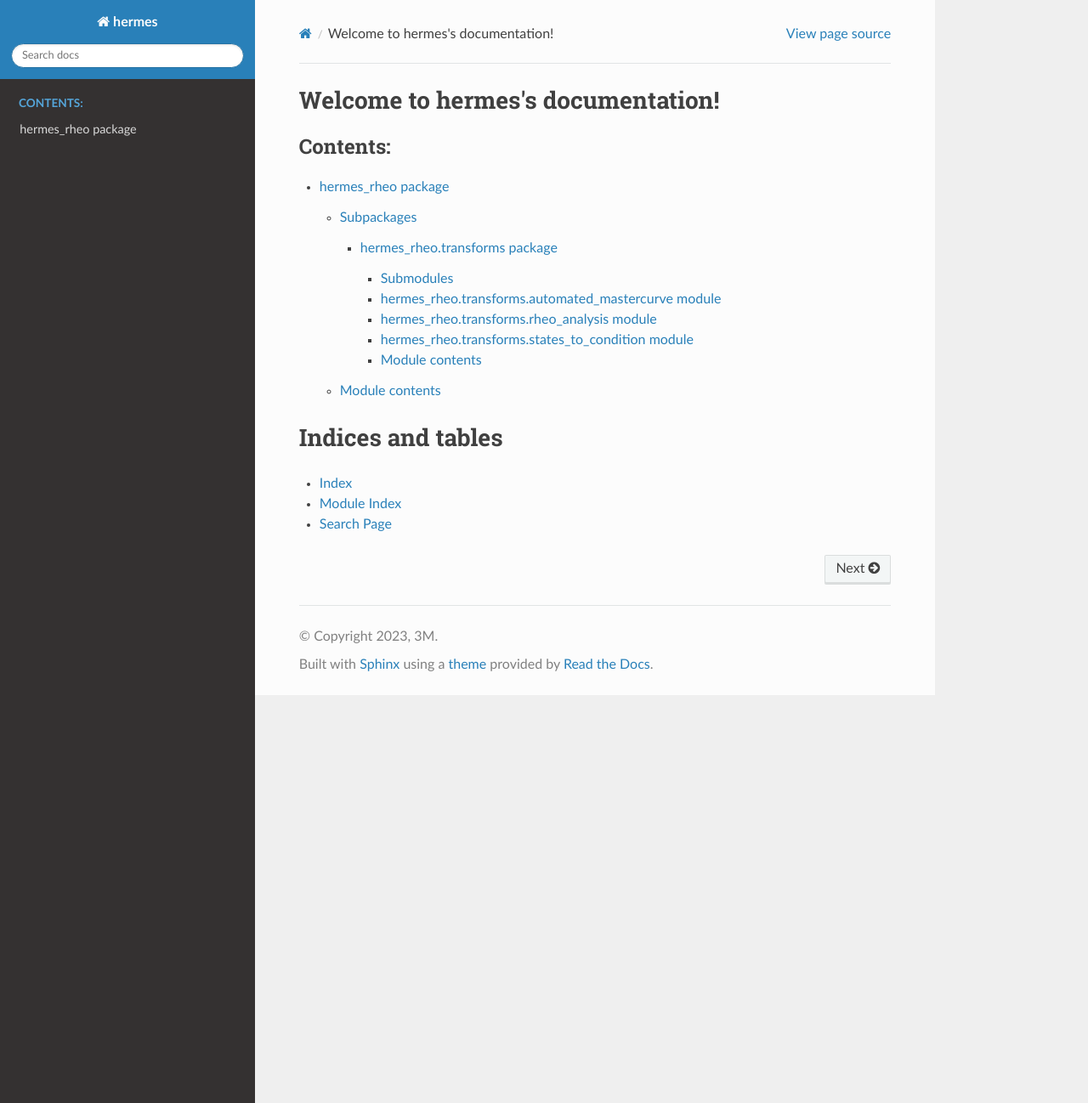
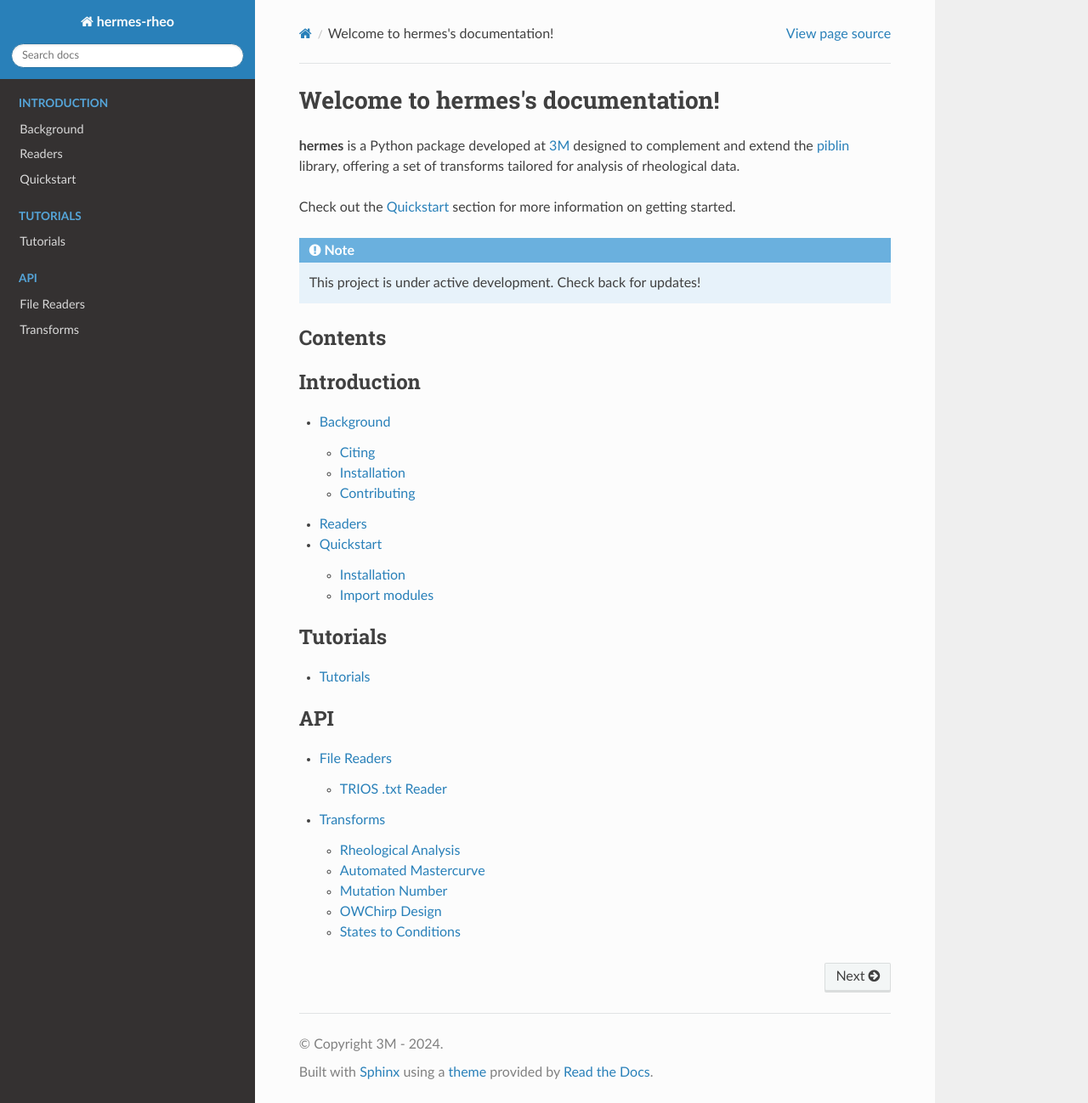
Before and after one commit to 3mcloud/hermes-rheo, a Sphinx documentation site: the page built from docs/source/index.rst, in a window 1280 px wide and 1298 px high. Shown: the whole window at 85% size. Built offline with Sphinx 7.4.7 and the Read the Docs theme 3.1.0, drawn with Linux system fonts in a browser that asks for light colours; pages that are not in the unit, such as notebooks, are missing from menus.

Commit message:
Updated documentation v1.0.10 (#11)
* Fixed Frequency dictionary and add readthedocs.yml

* Upgraded version to start deploying docs

* Updating docs

* More docs

* Updated docs

* Modified azure pipeline to account for modern python versions

* Updaded azure pipeline to reflect OS versions

* Updated python requirements up to 3.12

---------

Co-authored-by: Alessandro Perego <aperego@mmm.com>

```diff
--- /dev/null
+++ b/docs/source/background.rst
@@ -0,0 +1,47 @@
+Background
+==========
+
+The rapid evolution of data science has opened new possibilities for advanced analysis in measurement science,
+particularly within the field of rheology. Despite these advancements, a gap remains between generalized data processing
+techniques and the specific requirements of rheological data analysis. This often leaves researchers searching for specialized
+tools tailored to their unique data challenges.
+
+To address this need, we introduce the `hermes` Python package. Building on the abstraction provided by the
+`piblin <https://github.com/3mcloud/piblin>`_ library, `hermes` offers a comprehensive suite of specialized transforms and
+analytical tools explicitly designed for rheological data. The package enhances research workflows by enabling precise reading,
+visualization, processing, and export of rheological datasets, all within a flexible framework.
+
+Key features of `hermes` include the ability to analyze novel rheological methods such as the
+`Optimal Windowed Chirp (OWChirp) <https://journals.aps.org/prx/abstract/10.1103/PhysRevX.8.041042>`_ technique and the
+`automated, data-driven creation of rheological mastercurves <https://www.cambridge.org/core/journals/data-centric-engineering/article/datadriven-method-for-automated-data-superposition-with-applications-in-soft-matter-science/DA44C868EE1128DD79798653A1376594?utm_campaign=shareaholic&utm_medium=copy_link&utm_source=bookmark>`_. Additionally,
+`hermes` provides an ideal infrastructure for implementing and exploring new analytical rheological techniques.
+These capabilities position `hermes` as a powerful tool for advancing research in rheology, bridging the gap
+between data science and rheological measurement needs.
+
+
+Citing
+------
+
+Publication of this work is forthcoming. For now, if you use this software, please cite it using the metadata in the
+`citation <https://github.com/3mcloud/hermes-rheo/blob/main/CITATION.cff>`_ file.
+
+Installation
+------------
+
+- `hermes` is in the Python Package Index! You can now quickly install it using pip.
+
+.. code-block:: console
+
+   $ pip install hermes-rheo
+
+You can also use pip to download updates:
+
+.. code-block:: console
+
+   $ pip install hermes-rheo --upgrade
+
+Contributing
+------------
+
+Questions, comments, or suggestions can be raised as issues on `GitHub <https://github.com/3mcloud/hermes-rheo>`_
+or emailed directly to aperego[at]mmm.com.
--- a/docs/source/conf.py
+++ b/docs/source/conf.py
@@ -15,10 +15,10 @@ sys.path.insert(0, pathlib.Path(__file__).parents[2].resolve().as_posix())
 
 print("*********")
 
-project = 'hermes'
-copyright = '2023, 3M'
+project = 'hermes-rheo'
+copyright = '3M - 2024'
 author = 'Alessandro Perego, Matthew Mills'
-release = '0.1'
+release = '1.0.10'
 
 # -- General configuration ---------------------------------------------------
 # https://www.sphinx-doc.org/en/master/usage/configuration.html#general-configuration
--- /dev/null
+++ b/docs/source/file_readers.rst
@@ -0,0 +1,15 @@
+File Readers
+================
+
+This section provides detailed documentation for the available file readers in the `hermes_rheo.file_readers` module.
+
+.. note::
+
+   This reader was designed to read `.txt` files generated via the "Export to LIMS" command in TRIOS.
+
+TRIOS .txt Reader
+----------------------
+.. automodule:: hermes_rheo.file_readers.trios_rheo_txt
+   :members: TriosRheoReader
+   :undoc-members:
+   :show-inheritance:
--- a/docs/source/hermes_rheo.rst
+++ /dev/null
@@ -1,19 +0,0 @@
-hermes\_rheo package
-====================
-
-Subpackages
------------
-
-.. toctree::
-   :maxdepth: 4
-
-   hermes_rheo.functions
-   hermes_rheo.transforms
-
-Module contents
----------------
-
-.. automodule:: hermes_rheo
-   :members:
-   :undoc-members:
-   :show-inheritance:
--- a/docs/source/hermes_rheo.transforms.rst
+++ /dev/null
@@ -1,37 +0,0 @@
-hermes\_rheo.transforms package
-===============================
-
-Submodules
-----------
-
-hermes\_rheo.transforms.automated\_mastercurve module
------------------------------------------------------
-
-.. automodule:: hermes_rheo.transforms.automated_mastercurve
-   :members:
-   :undoc-members:
-   :show-inheritance:
-
-hermes\_rheo.transforms.rheo\_analysis module
----------------------------------------------
-
-.. automodule:: hermes_rheo.transforms.rheo_analysis
-   :members:
-   :undoc-members:
-   :show-inheritance:
-
-hermes\_rheo.transforms.states\_to\_condition module
-----------------------------------------------------
-
-.. automodule:: hermes_rheo.transforms.states_to_condition
-   :members:
-   :undoc-members:
-   :show-inheritance:
-
-Module contents
----------------
-
-.. automodule:: hermes_rheo.transforms
-   :members:
-   :undoc-members:
-   :show-inheritance:
--- a/docs/source/index.rst
+++ b/docs/source/index.rst
@@ -1,22 +1,36 @@
-.. hermes documentation master file, created by
-   sphinx-quickstart on Wed Dec  6 15:17:56 2023.
-   You can adapt this file completely to your liking, but it should at least
-   contain the root `toctree` directive.
-
 Welcome to hermes's documentation!
 ==================================
 
+**hermes** is a Python package developed at `3M <https://www.3m.com/3M/en_US/company-us/about-3m/research-development/>`_
+designed to complement and extend the `piblin <https://github.com/3mcloud/piblin>`_ library,
+offering a set of transforms tailored for analysis of rheological data.
+
+Check out the :doc:`quickstart` section for more information on getting started.
+
+.. note::
+
+   This project is under active development. Check back for updates!
+
+Contents
+--------
+
 .. toctree::
-   :maxdepth: 4
-   :caption: Contents:
+   :maxdepth: 2
+   :caption: Introduction
 
-   hermes_rheo
+   background
+   readers
+   quickstart
 
+.. toctree::
+   :maxdepth: 2
+   :caption: Tutorials
 
+   tutorials
 
-Indices and tables
-==================
+.. toctree::
+   :maxdepth: 2
+   :caption: API
 
-* :ref:`genindex`
-* :ref:`modindex`
-* :ref:`search`
+   file_readers
+   transforms
--- a/docs/source/modules.rst
+++ /dev/null
@@ -1,7 +0,0 @@
-hermes_rheo
-===========
-
-.. toctree::
-   :maxdepth: 4
-
-   hermes_rheo
--- /dev/null
+++ b/docs/source/quickstart.rst
@@ -0,0 +1,34 @@
+Quickstart
+==========
+
+.. _installation:
+
+Installation
+------------
+
+To use hermes, first install it using pip:
+
+.. code-block:: console
+
+   pip install hermes-rheo
+
+To update to the latest version, use:
+
+.. code-block:: console
+
+   pip install hermes-rheo --upgrade
+
+
+.. _usage:
+
+Import modules
+------------
+
+Once the package has been installed, you can import its modules and start using them:
+
+.. code-block:: python
+
+   from hermes_rheo.transforms.rheo_analysis import RheoAnalysis
+   from hermes_rheo.transforms.automated_mastercurve import AutomatedMastercurve
+   from hermes_rheo.transforms.mutation_number import MutationNumber
+   from hermes_rheo.transforms.owchirp_generation import OWChirpGeneration
--- /dev/null
+++ b/docs/source/readers.rst
@@ -0,0 +1,15 @@
+Readers
+==========
+
+The `file_readers <https://github.com/3mcloud/hermes-rheo/tree/main/src/hermes_rheo/file_readers>`_
+directory contains an example file reader for rheological data collected using
+`TA TRIOS software <https://www.tainstruments.com/trios-software>`_.
+
+This reader was designed to read `.txt` files generated via the "Export to LIMS" command in TRIOS.
+Starting with TRIOS V5, a new export format, `.json`, has been introduced.
+`See new features here <https://www.tainstruments.com/wp-content/uploads/NewFeaturesTRIOS.pdf>`_.
+A reader for this format is currently in development.
+
+For other formats or instruments, users can develop custom readers while still utilizing
+the package's data transforms for analysis. For assistance in developing a reader for your data format,
+please contact aperego[at]mmm.com.
--- /dev/null
+++ b/docs/source/transforms.rst
@@ -0,0 +1,39 @@
+Transforms
+==============
+
+This section provides detailed documentation for the available transforms in the `hermes_rheo.transforms` module.
+
+Rheological Analysis
+---------------------
+.. automodule:: hermes_rheo.transforms.rheo_analysis
+   :members: RheoAnalysis
+   :undoc-members:
+   :show-inheritance:
+
+Automated Mastercurve
+----------------------
+.. automodule:: hermes_rheo.transforms.automated_mastercurve
+   :members: AutomatedMastercurve
+   :undoc-members:
+   :show-inheritance:
+
+Mutation Number
+----------------
+.. automodule:: hermes_rheo.transforms.mutation_number
+   :members: MutationNumber
+   :undoc-members:
+   :show-inheritance:
+
+OWChirp Design
+-------------------
+.. automodule:: hermes_rheo.transforms.owchirp_generation
+   :members: OWChirpGeneration
+   :undoc-members:
+   :show-inheritance:
+
+States to Conditions
+---------------------
+.. automodule:: hermes_rheo.transforms.states_to_conditions
+   :members: StatesToConditions
+   :undoc-members:
+   :show-inheritance:
--- /dev/null
+++ b/docs/source/tutorials.rst
@@ -0,0 +1,5 @@
+Tutorials
+=========
+
+The `tutorial_notebooks folder <https://github.com/3mcloud/hermes-rheo/tree/main/tutorial_notebooks>`_
+contains multiple Jupyter notebook examples that showcase the software’s functionality in detail.
```
Also changed, not shown: README.md (+3 -1 lines), azure-pipelines.yml (+28 -4 lines), setup.cfg (+7 -3 lines), 3 other files.
